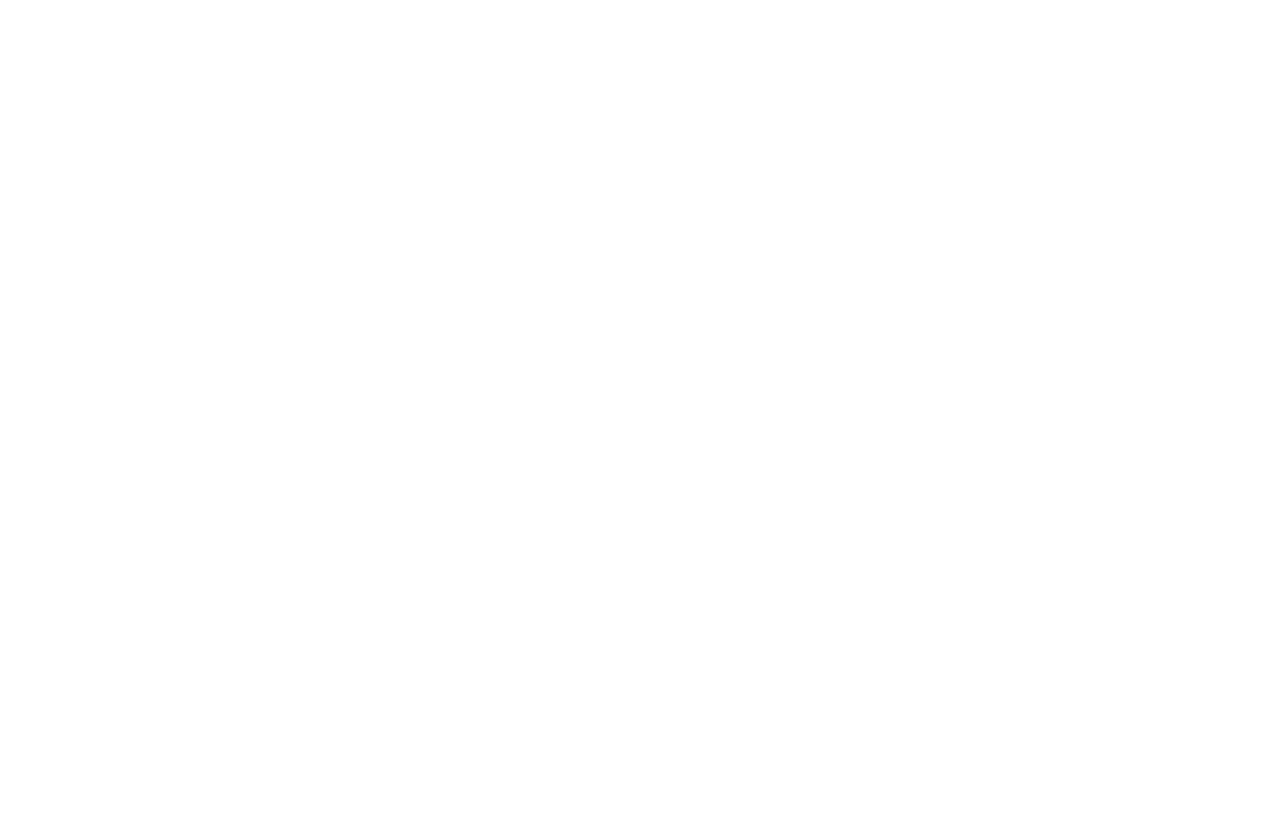
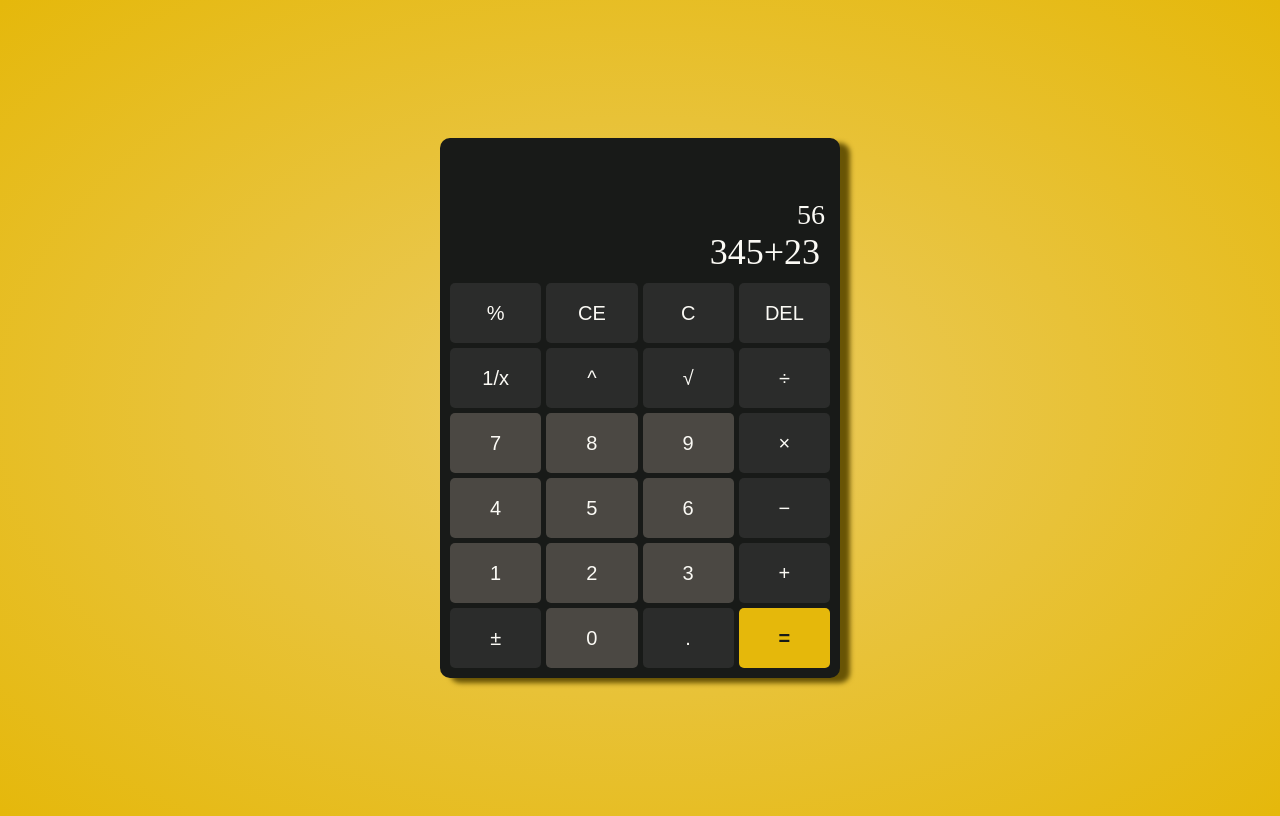
Before and after one commit to DenVIII/odin-calc-05, a plain HTML site: page index.html in a window 1280 px wide. Drawn offline with Linux system fonts and the light colour scheme.

Commit message:
Create a basic HTML calculator
Added html and css parts of the project

```diff
--- a/index.html
+++ b/index.html
@@ -8,6 +8,37 @@
     <script src="script.js"></script>
 </head>
 <body>
-
+    <div class="calculator-body">
+        <div class="calculator-display">
+            <div class="prev-value">56</div>
+            <div class="curr-value">345+23</div>
+        </div>
+        <div class="calculator-btns">
+            <button>%</button>
+            <button>CE</button>
+            <button>C</button>
+            <button>DEL</button>
+            <button>1/x</button>
+            <button>^</button>
+            <button>&#8730;</button>
+            <button>&divide;</button>
+            <button class="number">7</button>
+            <button class="number">8</button>
+            <button class="number">9</button>
+            <button>&times;</button>
+            <button class="number">4</button>
+            <button class="number">5</button>
+            <button class="number">6</button>
+            <button>&minus;</button>
+            <button class="number">1</button>
+            <button class="number">2</button>
+            <button class="number">3</button>
+            <button>&plus;</button>
+            <button>&plusmn;</button>
+            <button class="number">0</button>
+            <button>.</button>
+            <button class="equals">&equals;</button>
+        </div>
+    </div>
 </body>
 </html>
--- a/script.js
+++ b/script.js
@@ -7,9 +7,9 @@ console.log(subtract(2, 2));
 console.log(multiply(4, 4));
 console.log(divide(2, 2));
 
-console.log(operate(firstNum, secondNum, operator))
+console.log(operate(operator, firstNum, secondNum))
 
-function operate(firstNum, secondNum, operator) {
+function operate(operator, firstNum, secondNum) {
     switch (operator) {
         case '+':
             return add(firstNum, secondNum)
--- a/styles.css
+++ b/styles.css
@@ -0,0 +1,82 @@
+:root {
+    --calc-main: #181A18;
+    --calc-secondary: #343534af;
+    --bg-main: #E5B80B;
+    --bg-secondary: #ebcc64;
+    --text-color: #FBFAF5;
+}
+
+*, ::after, ::before {
+    box-sizing: border-box;
+    border-collapse: collapse;
+}
+
+body {
+    display: flex;
+    justify-content: center;
+    align-items: center;
+    background: radial-gradient(var(--bg-secondary), var(--bg-main));
+    height: 100vh;
+}
+
+.calculator-body {
+    display: flex;
+    flex-direction: column;
+    justify-content: flex-start;
+    background-color: var(--calc-main);
+    color: var(--text-color);
+    border-radius: 10px;
+    width: 400px;
+    height: 540px;
+    padding: 10px;
+    box-shadow: 10px 5px 5px #685405;
+}
+
+.calculator-display {
+    display: flex;
+    flex-direction: column;
+    justify-content: flex-end;
+    height: 140px;
+    padding: 10px 5px;
+}
+.curr-value, .prev-value {
+    text-align: end;
+}
+
+.curr-value {
+    font-size: 36px;
+    padding-right: 5px;
+}
+
+.prev-value {
+    font-size: 28px;
+}
+
+.calculator-btns {
+    display: grid;
+    grid-template-rows: repeat(6, 1fr);
+    grid-template-columns: repeat(4, 1fr);
+    grid-auto-rows: 1fr;
+    grid-column-gap: 5px;
+    grid-row-gap: 5px;
+}
+
+button {
+    background-color: var(--calc-secondary);
+    color: var(--text-color);
+    border-radius: 5px;
+    border: none;
+    height: calc(360px / 6);
+    width: 100%;
+    font-size: 20px;
+}
+
+.number {
+    background-color: rgb(75, 72, 67);
+}
+
+.equals {
+    background-color: var(--bg-main);
+    color: var(--calc-main);
+    font-weight: bold;
+}
```
